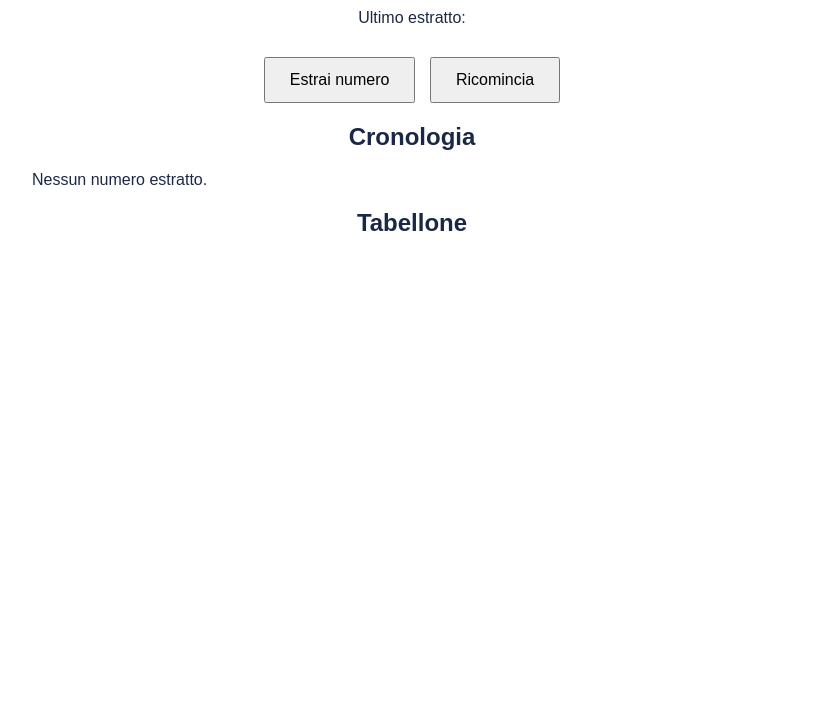
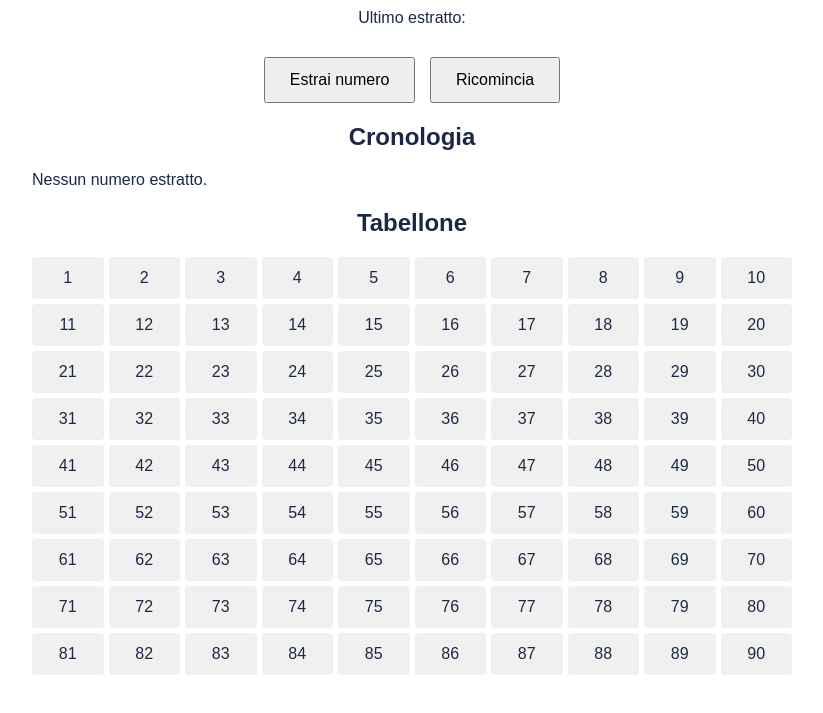
Before and after one commit to lisasciacca/s3-l4, a plain HTML site: page start-20260925T102307Z-1-001/start/index.html in a window 1280 px wide. Shown: the part 129-842 px from the top of the page, without its empty margins (228-1051 px from the left). Before the commit the page ends 800 px from the top, so only its background shows below. Drawn offline with Linux system fonts and the light colour scheme.

Commit message:
Griglia creata

```diff
--- a/start-20260925T102307Z-1-001/start/script.js
+++ b/start-20260925T102307Z-1-001/start/script.js
@@ -1,11 +1,31 @@
 /*
   REGOLE
-  - Solo const/let, mai var.
   - DOM con querySelector / querySelectorAll.
   - Eventi con addEventListener (mai onclick inline nell'HTML).
 */
 
 let usciti = []; // array dei numeri già estratti
+
+
+window.onload = (e) => {
+  rendiTabellone();
+};
+
+// Creiamo la griglia
+const rendiTabellone = () => {
+  const tabellone = document.querySelector('#tabellone');
+
+  for (let i = 0; i < 90; i++) {
+    const numDiv = document.createElement('div');
+    numDiv.classList.add('num');
+
+    let num = i + 1;
+    numDiv.textContent = num;
+    numDiv.classList.add('numero');
+
+    tabellone.appendChild(numDiv);
+  }
+};
 
 
 /* SCRIVI QUI LE TUE FUNZIONI E I TUOI LISTENER:
--- a/start-20260925T102307Z-1-001/start/style.css
+++ b/start-20260925T102307Z-1-001/start/style.css
@@ -53,7 +53,7 @@ h1, h2 {
   border-radius: 4px;
 }
 
-.numero.uscito {
+.numero .uscito {
   background: #0066cc;
   color: #ffffff;
   font-weight: bold;
```
Also changed, not shown: start-20260925T102307Z-1-001/start/index.html (line endings or trailing spaces).
